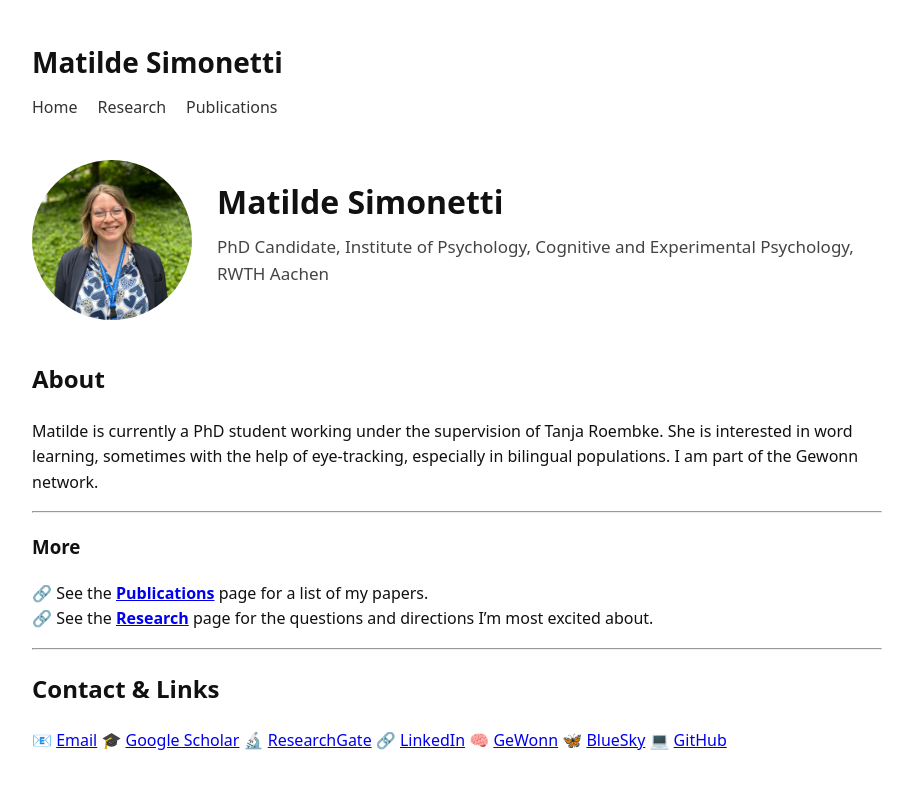
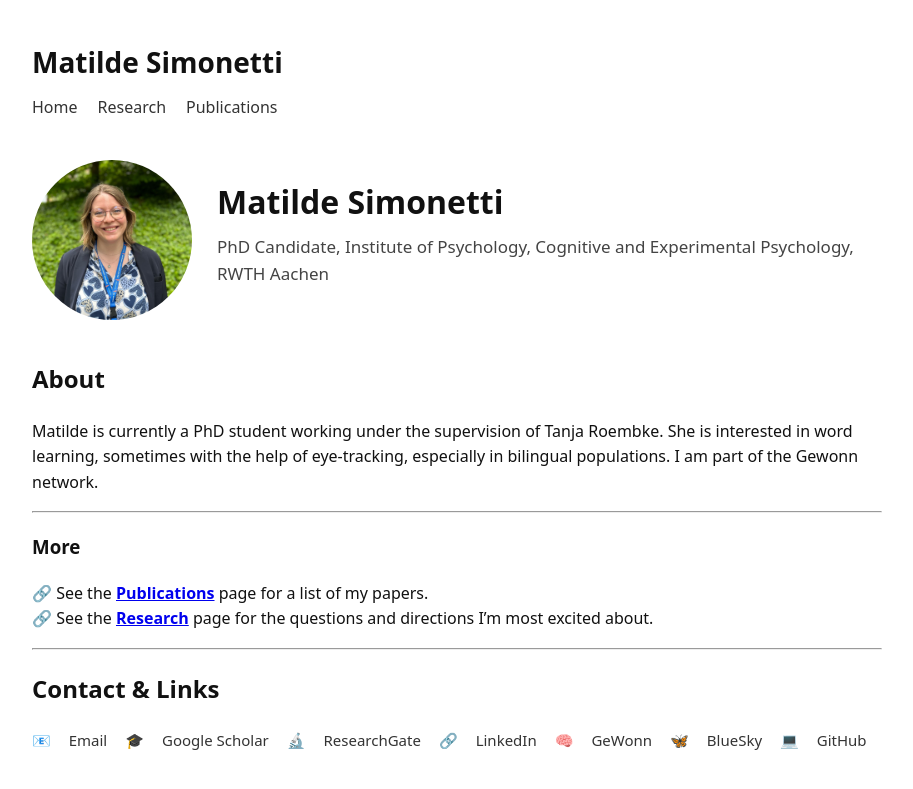
Before and after one commit to matildellen/matildellen.github.io, a Jekyll site: the page built from index.md, in a window 1280 px wide. Shown: the top 789 px of the page, without its empty margins (183-1096 px from the left). Built offline with Jekyll 4.4.1, drawn with Linux system fonts in a browser that asks for light colours.

Commit message:
Add styles for contact links section

```diff
--- a/_layouts/default.html
+++ b/_layouts/default.html
@@ -66,6 +66,26 @@
   color: #444;
   margin-top: 6px;
 }
+    .contact-links {
+  display: flex;
+  flex-wrap: nowrap;
+  gap: 18px;
+  font-size: 15px;
+  white-space: nowrap;
+  overflow-x: auto;
+  padding-bottom: 6px;
+  align-items: center;
+}
+
+.contact-links a {
+  text-decoration: none;
+  font-weight: 500;
+  color: #333;
+}
+
+.contact-links a:hover {
+  text-decoration: underline;
+}
   </style>
 </head>
 <body>
```
